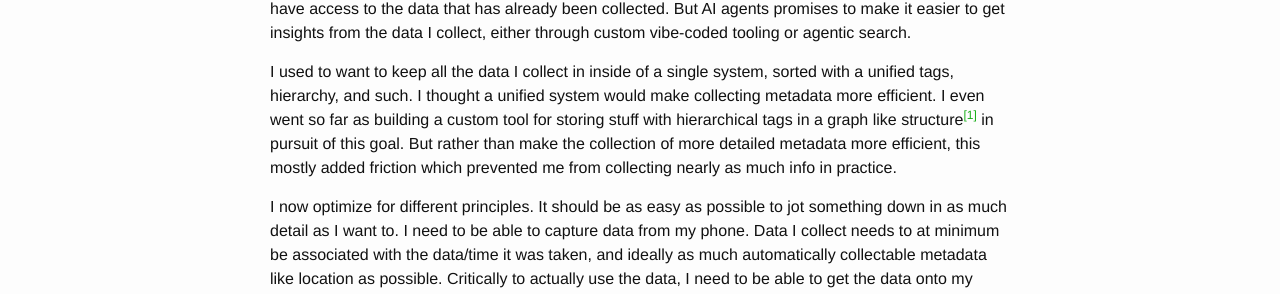
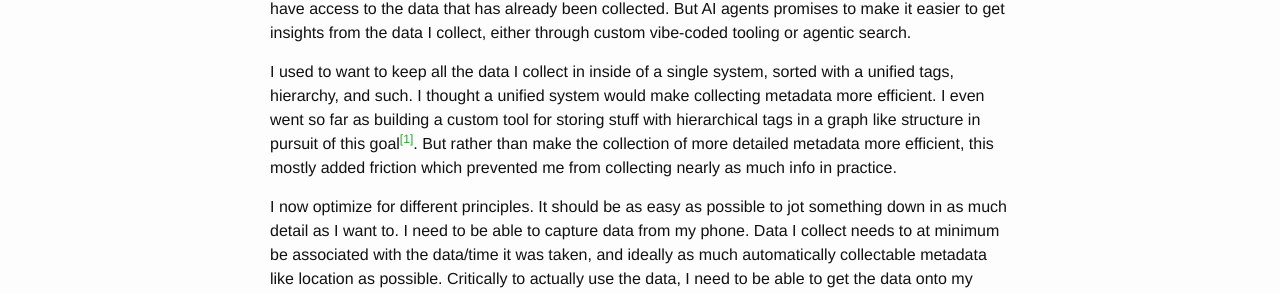
Before and after one commit to lehmacdj/blog, a Jekyll site: the page built from _notes/pPB6op9asZu8-4-ways-i-ingest-personal-data-more-efficiently.md, in a window 1280 px wide. Shown: the part 269-563 px from the top of the page. Built offline with Jekyll 4.4.1, drawn with Linux system fonts in a browser that asks for light colours.

Commit message:
Fix footnote position

```diff
--- a/_notes/pPB6op9asZu8-4-ways-i-ingest-personal-data-more-efficiently.md
+++ b/_notes/pPB6op9asZu8-4-ways-i-ingest-personal-data-more-efficiently.md
@@ -10,7 +10,7 @@ tags: [inkhaven]
 
 AI agents are getting to be really useful for analyzing giant dumps of unorganized data. But AI can only have access to the data that has already been collected. But AI agents promises to make it easier to get insights from the data I collect, either through custom vibe-coded tooling or agentic search.
 
-I used to want to keep all the data I collect in inside of a single system, sorted with a unified tags, hierarchy, and such. I thought a unified system would make collecting metadata more efficient. I even went so far as building a custom tool for storing stuff with hierarchical tags in a graph like structure[^custom-tool] in pursuit of this goal. But rather than make the collection of more detailed metadata more efficient, this mostly added friction which prevented me from collecting nearly as much info in practice.
+I used to want to keep all the data I collect in inside of a single system, sorted with a unified tags, hierarchy, and such. I thought a unified system would make collecting metadata more efficient. I even went so far as building a custom tool for storing stuff with hierarchical tags in a graph like structure in pursuit of this goal[^custom-tool]. But rather than make the collection of more detailed metadata more efficient, this mostly added friction which prevented me from collecting nearly as much info in practice.
 
 [^custom-tool]: You can find the tool in question at https://github.com/lehmacdj/graph. The most interesting thing it has is a regular expression inspired graph query language.
 
```
